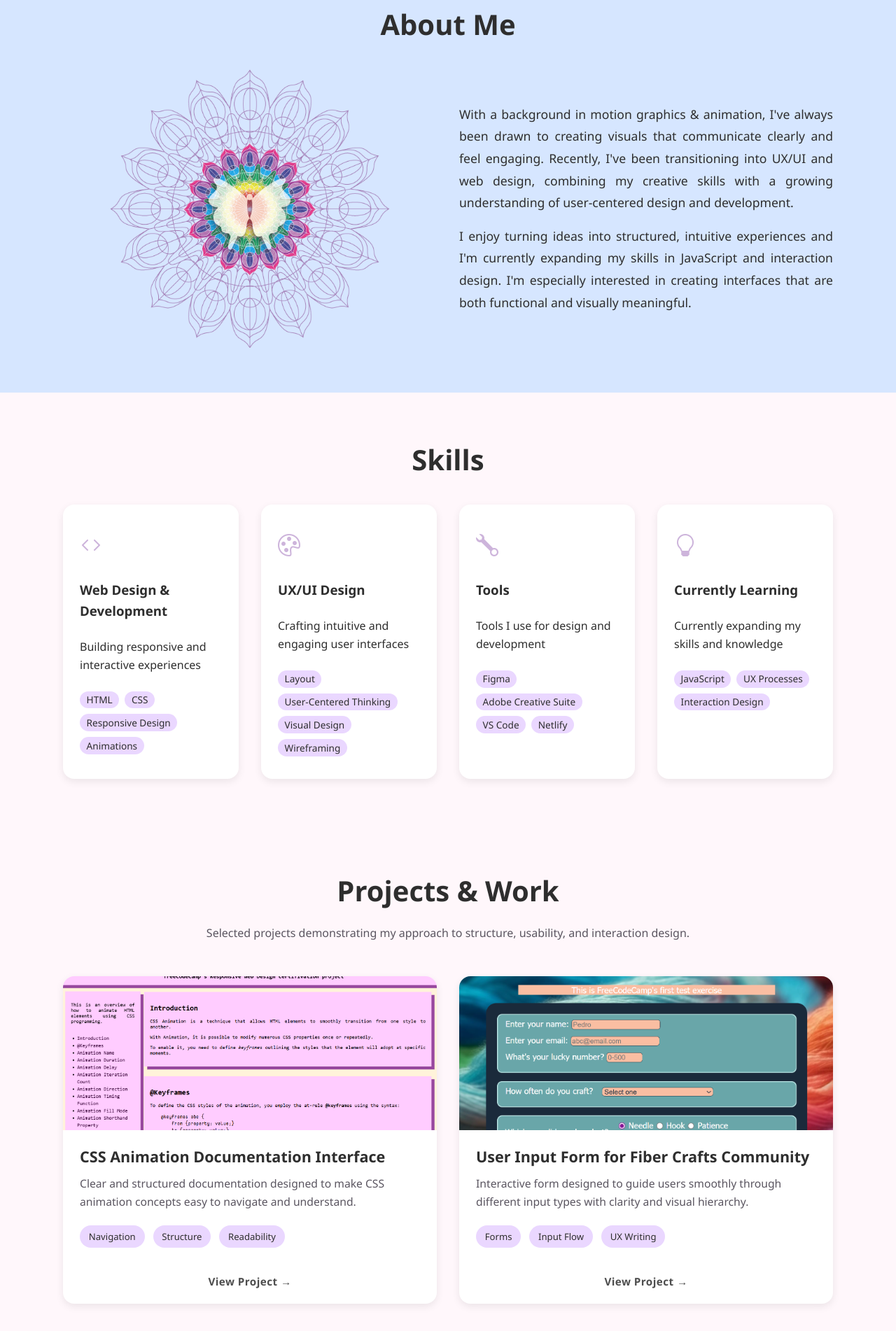
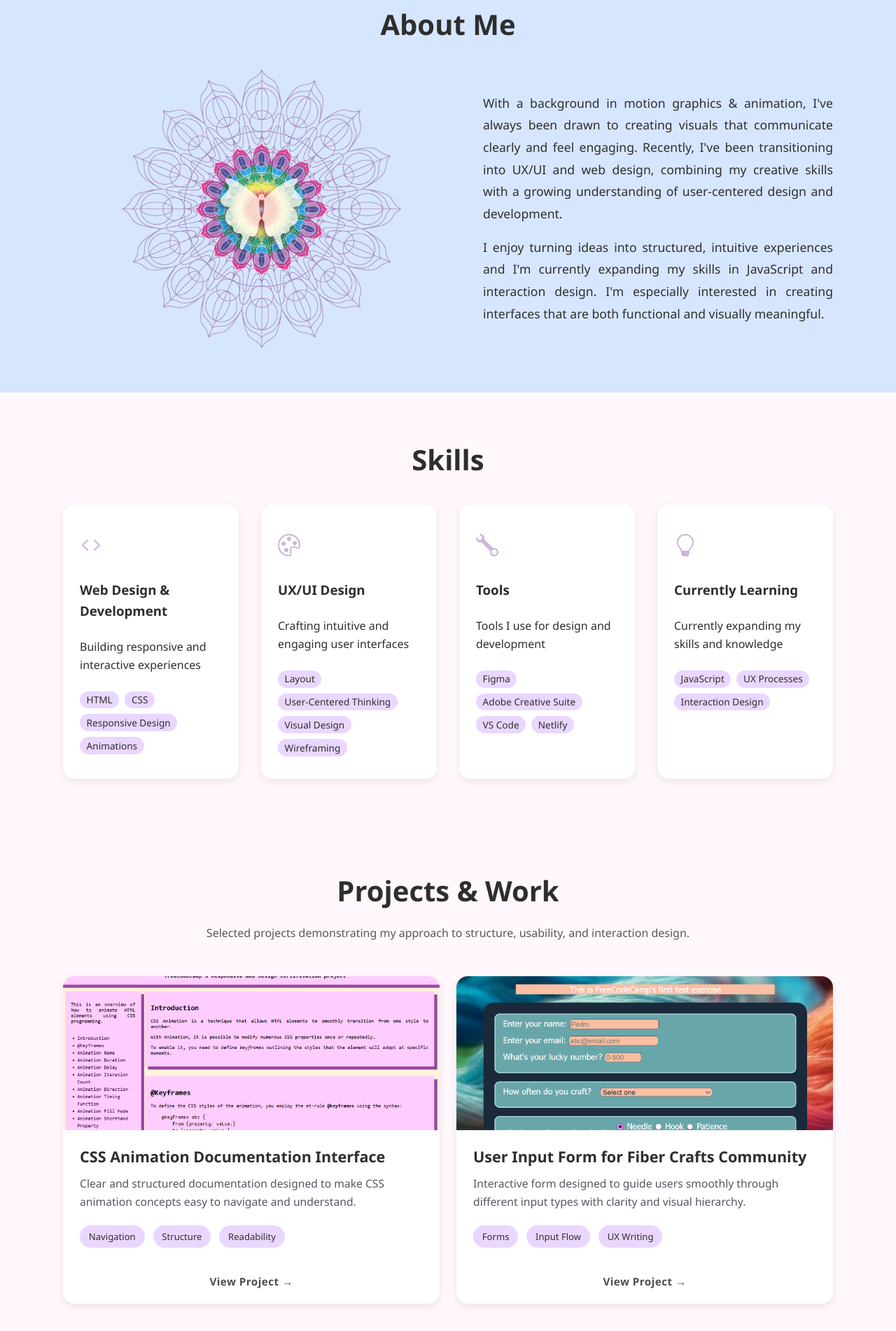
Before and after one commit to ScubaMonster/neraki-portfolio, a plain HTML site: page index.html in a window 1280 px wide. Shown: the part 858-2760 px from the top of the page at 70% size. Drawn offline with nearby package versions, Linux system fonts and the light colour scheme.

Commit message:
Adjusted gaps

```diff
--- a/style.css
+++ b/style.css
@@ -174,7 +174,7 @@ nav a:hover::after {
   justify-content: center;
   align-items: center;
   text-align: center;
-  padding: 4rem 1.5rem;
+  padding: 4rem 2rem;
   gap: 0.75rem;
 }
 
@@ -298,6 +298,7 @@ nav a:hover::after {
 
 .about_text {
   flex: 1 1 300px;
+   max-width: 500px;
 }
 
 #about p {
@@ -393,7 +394,7 @@ nav a:hover::after {
 .projects-container {
   display: grid;
   grid-template-columns: repeat(2, 1fr);
-  gap: 2rem;
+  gap: 1.5rem;
 }
 
 .project {
```
